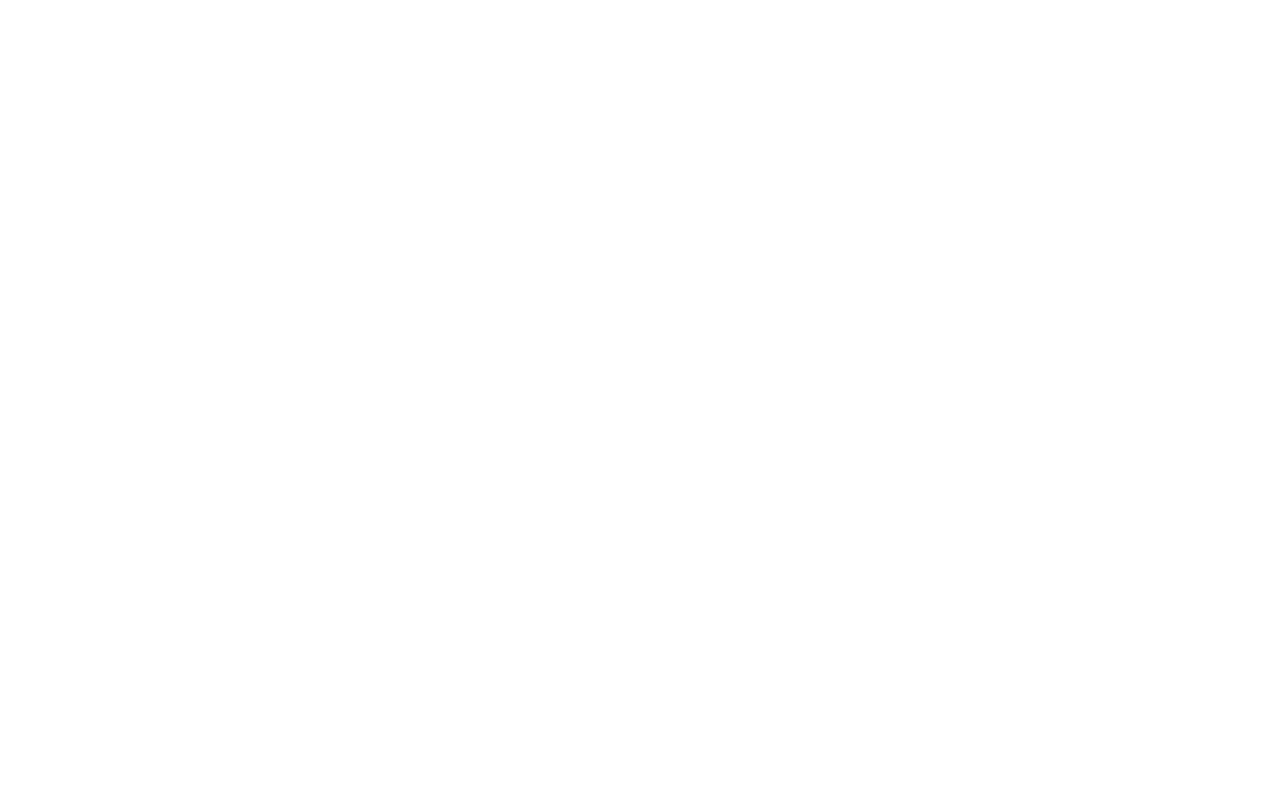
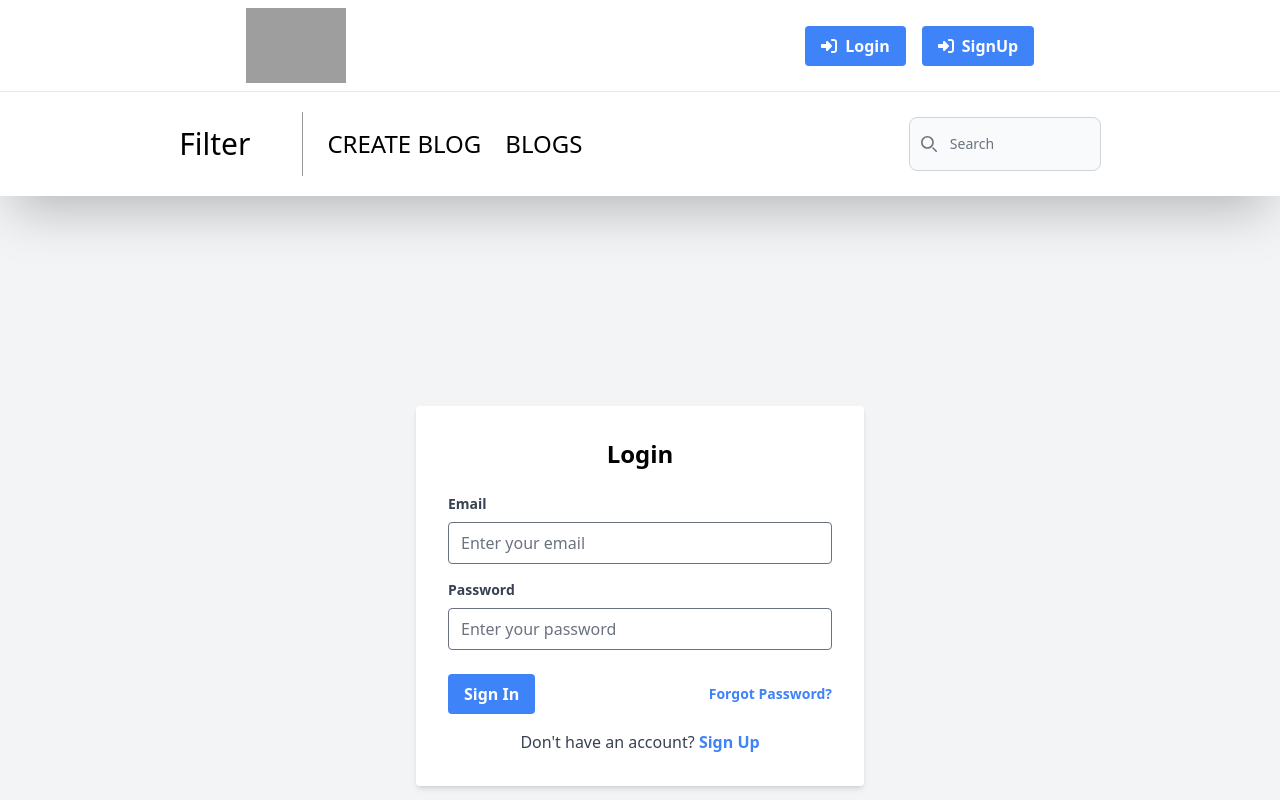
Before and after one commit to SahilSharma950/web-client, a React (Vite) app: page /login in a window 1280 px wide. Before the commit this address had no page. Shown: the top 800 px of the page. Built offline with nearby package versions, Linux system fonts and the light colour scheme; grey boxes are pictures that could not be loaded.

Commit message:
hoem change

```diff
--- a/src/App.jsx
+++ b/src/App.jsx
@@ -1,6 +1,6 @@
 import { BrowserRouter,Routes,Route } from "react-router-dom";
 import './App.css'
-import Home from "./components/Home.jsx";
+// import Home from "./components/Home.jsx";
 import Login from "./pages/Login.jsx";
 import SignUpPage from "./pages/SignUp.jsx";
 import CreateBlog from "./pages/Create.jsx";
@@ -16,6 +16,9 @@ import { useState } from "react";
 import InputContext from "./contex/inputcontext.js";
 import userContext from "./contex/user.js";
 import BlogPage from "./pages/BlogPage.jsx";
+import Header from "./components/Header.jsx";
+import Footer from "./components/Footer.jsx";
+import Main from "./components/Main.jsx";
 // import Search from "./pages/Search.jsx";s
 function App() {
 
@@ -33,9 +36,10 @@ function App() {
     <BrowserRouter>
     <InputContext.Provider value={{inputText, setInputText}}>
     <userContext.Provider value={{userInfo,setUserInfo}} >
+    <Header/>
     <Routes>
-      <Route path="/" element={<Login/>}/>
-      <Route path="/home" element={<Home/>}/>
+      <Route path="/" element={<Main/>}/>
+      <Route path="/login" element={<Login/>}/>
       <Route path="/sign-up" element={<SignUpPage/>}/>
       <Route path="/createblog" element={<CreateBlog/>} />
       <Route path="/blog/:id" element={<BlogPost/>}/>
@@ -45,8 +49,8 @@ function App() {
       <Route path="/reset-password/:token" element={<ResetPassword/>}/>
       <Route path="/upload" element={<Upload/>}/>
       <Route path="/blogpage/:id" element={<BlogPage/>}/>
-
     </Routes>
+    <Footer/>
     </userContext.Provider>
     </InputContext.Provider>
     <Toaster />
--- a/src/components/Header.jsx
+++ b/src/components/Header.jsx
@@ -5,8 +5,8 @@ import { useContext, useState } from "react";
 import userContext from "../contex/user";
 import Avatar from "@mui/material/Avatar";
 import Stack from "@mui/material/Stack";
-import { FontAwesomeIcon } from '@fortawesome/react-fontawesome';
-import { faSignInAlt } from '@fortawesome/free-solid-svg-icons';
+import { FontAwesomeIcon } from "@fortawesome/react-fontawesome";
+import { faSignInAlt } from "@fortawesome/free-solid-svg-icons";
 
 const Header = () => {
   const { setInputText } = useContext(InputContext);
@@ -67,13 +67,17 @@ const Header = () => {
   return (
     <nav className="h-auto shadow-2xl sticky top-0 bg-white dark:text-white">
       <div className="lg:flex lg:justify-around lg:items-center sm:flex sm:justify-between sm:items-center px-4 py-2">
+       <Link to='/'>
         <img
           src="https://whizametmedia.com/assets/img/allimg/medialogo.webp"
           alt="Whizamet"
           width="100px"
           className="mx-auto lg:mx-0"
         />
-        { userInfo.isLoggedIn ? <div
+        </Link>
+        <div>
+        {userInfo.isLoggedIn ? (
+          <div
             className="relative flex items-center gap-3 mt-2 lg:mt-0 z-10"
             onMouseEnter={handleMouseEnter}
             onMouseLeave={handleMouseLeave}
@@ -100,10 +104,26 @@ const Header = () => {
                 </button>
               </div>
             )}
-        </div>:<Link to="/" className="bg-blue-500 hover:bg-blue-700 text-white font-bold py-2 px-4 rounded flex items-center">
+          </div>
+        ) :
+          <div className="flex gap-4">
+            <Link
+              to="/login"
+              className="bg-blue-500 hover:bg-blue-700 text-white font-bold py-2 px-4 rounded flex items-center"
+            >
               <FontAwesomeIcon icon={faSignInAlt} className="mr-2" />
               Login
-    </Link>}
+            </Link>
+            <Link
+              to="/sign-up"
+              className="bg-blue-500 hover:bg-blue-700 text-white font-bold py-2 px-4 rounded flex items-center"
+            >
+              <FontAwesomeIcon icon={faSignInAlt} className="mr-2" />
+              SignUp
+            </Link>
+          </div>
+        }
+        </div>
       </div>
       <hr />
       <div className="flex flex-col lg:flex-row justify-around items-center h-auto lg:h-[13vh] px-4 py-2">
--- a/src/components/Home.jsx
+++ b/src/components/Home.jsx
@@ -1,13 +1,11 @@
-import Header from './Header'
+// import Header from './Header'
 import Main from './Main'
-import Footer from './Footer'
+// import Footer from './Footer'
 
 const Home = () => {
   return (
     <>
-    <Header/>
     <Main/>
-    <Footer/>
     </>
   )
 }
--- a/src/components/Main.jsx
+++ b/src/components/Main.jsx
@@ -8,7 +8,6 @@ const Main = () => {
   const [data, setData] = useState([]);
   const [filterData, setFilterData] = useState([]);
   const { inputText } = useContext(inputContext);
-
 
 
   useEffect(() => {
--- a/src/pages/Create.jsx
+++ b/src/pages/Create.jsx
@@ -59,7 +59,7 @@ const CreateBlog = () => {
       const result = await response.json();
       console.log('Blog created: ', result);
       toast.success('Blog created successfully!');
-      navigate('/home');
+      navigate('/');
     } catch (error) {
       console.log('Error: ', error);
       toast.error('Failed to create blog');
--- a/src/pages/Login.jsx
+++ b/src/pages/Login.jsx
@@ -59,7 +59,7 @@ const Login = () => {
           localStorage.setItem("id", decodedToken.id);
           localStorage.setItem("name", decodedToken.name);
           localStorage.setItem("email", decodedToken.email);
-          Navigate("/home");
+          Navigate("/");
         }
       } catch (error) {
         console.log('Error:', error);
--- a/src/pages/SignUp.jsx
+++ b/src/pages/SignUp.jsx
@@ -18,13 +18,8 @@ const SignUpPage = () => {
 
     const Navigate = useNavigate();
 
-
-
     const handleSubmit = async (e) =>{
         e.preventDefault()
-
-
-
         try {
             const response = await fetch('https://webserver-dd00.onrender.com/auth/signup',{
                 method : 'POST',
@@ -35,7 +30,7 @@ const SignUpPage = () => {
             })
             const result = await response.json()
             console.log('success : ', result.data)
-            Navigate("/")
+            Navigate("/login")
         } catch (error) {
             console.log('Error:', error);
         }
@@ -46,8 +41,6 @@ const SignUpPage = () => {
       })
 
     }
-
-
 
   return (
     <div className="min-h-screen flex items-center justify-center bg-gray-100">
--- a/src/pages/UpdateBlog.jsx
+++ b/src/pages/UpdateBlog.jsx
@@ -71,7 +71,7 @@ const UpdateBlog = () => {
       const updatedBlog = await response.json()
       console.log("Updated blog : ",updatedBlog)
       toast.success("Blog updated successfully")
-      navigate('/home')
+      navigate('/')
     } catch (error) {
       console.error(error)
     }
@@ -160,7 +160,7 @@ const UpdateBlog = () => {
           type="submit"
           className="bg-blue-500 hover:bg-blue-700 text-white font-bold py-2 px-4 rounded focus:outline-none focus:shadow-outline"
         >
-          Create Blog
+          UPDATE BLOG
         </button>
       </div>
     </form>
```
Lines whose indentation alone changed are shown as unchanged.
